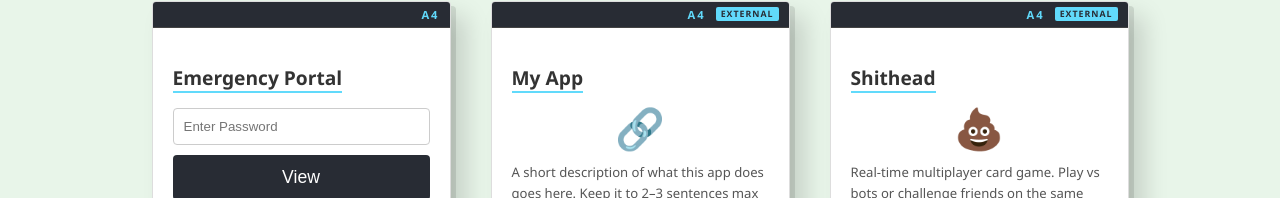
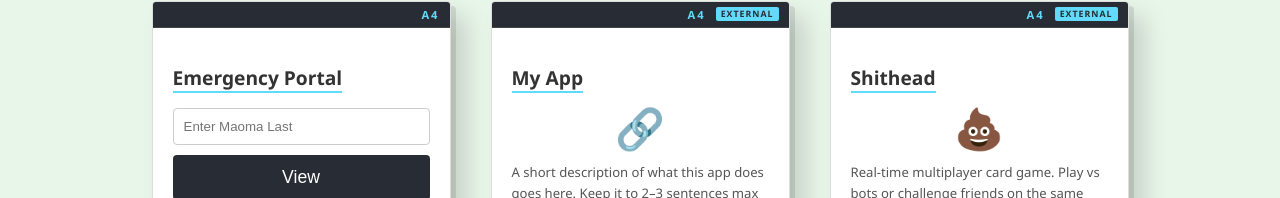
Before and after one commit to amuuboi/ameya-site, a React (Create React App) app: page /apps in a window 1280 px wide. Shown: the part 168-366 px from the top of the page. Built offline with nearby package versions, Linux system fonts and the light colour scheme.

Commit message:
Update Emergency.js
edited placeholder

```diff
--- a/src/pages/Apps/Emergency.js
+++ b/src/pages/Apps/Emergency.js
@@ -43,7 +43,7 @@ const Emergency = () => {
                 <form onSubmit={handlePasswordSubmit}>
                     <input
                         type="password"
-                        placeholder="Enter Password"
+                        placeholder="Enter Maoma Last"
                         value={password}
                         onChange={(e) => setPassword(e.target.value)}
                         className="secret-input"
```
